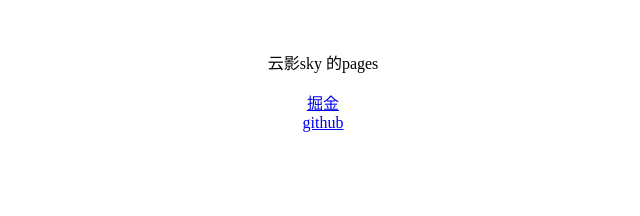
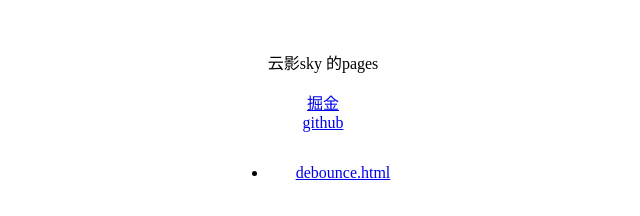
Before and after one commit to lxfriday/give-me-job, a website: page web-serve/index.html in a window 1280 px wide. Shown: the whole page, without its empty margins (317-957 px from the left). Drawn offline with Linux system fonts and the light colour scheme.

Commit message:
fix: add ul

```diff
--- a/web-serve/debounce.js
+++ b/web-serve/debounce.js
@@ -1,7 +1,7 @@
 function debounce(func, wait, immediate) {
   let timeout
   return function debounced(...args) {
-    // eslint-disable-next-line
+    // eslint-disable-next-line @typescript-eslint/no-this-alias
     const ctx = this
     if (timeout) clearTimeout(timeout)
 
--- a/web-serve/index.html
+++ b/web-serve/index.html
@@ -12,6 +12,10 @@
       .center {
         text-align: center;
       }
+      ul {
+        display: inline-block;
+        width: 150px;
+      }
     </style>
   </head>
   <body>
@@ -20,5 +24,12 @@
       <a href="https://juejin.im/user/57a0c28979bc440054958498">掘金</a> <br />
       <a href="https://github.com/lxfriday" class="mar-top-20">github</a> <br />
     </p>
+    <div class="center">
+      <ul>
+        <li>
+          <a href="./debounce.html">debounce.html</a>
+        </li>
+      </ul>
+    </div>
   </body>
 </html>
```
